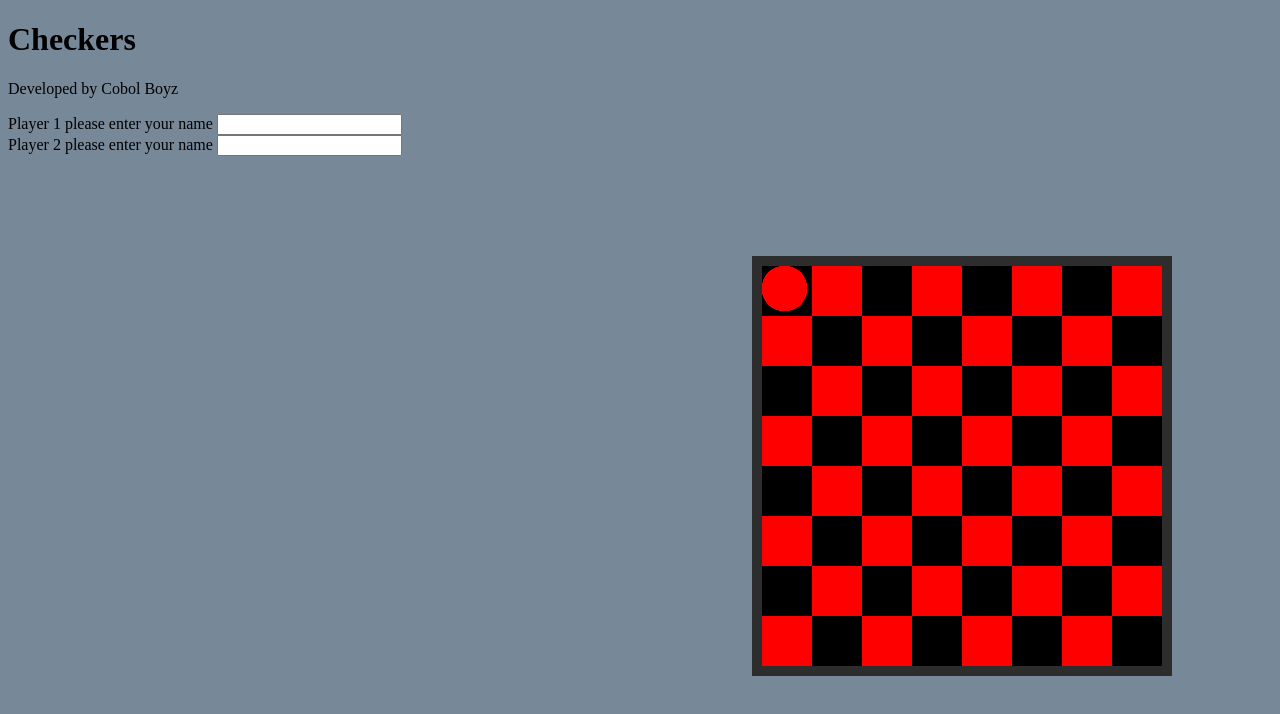
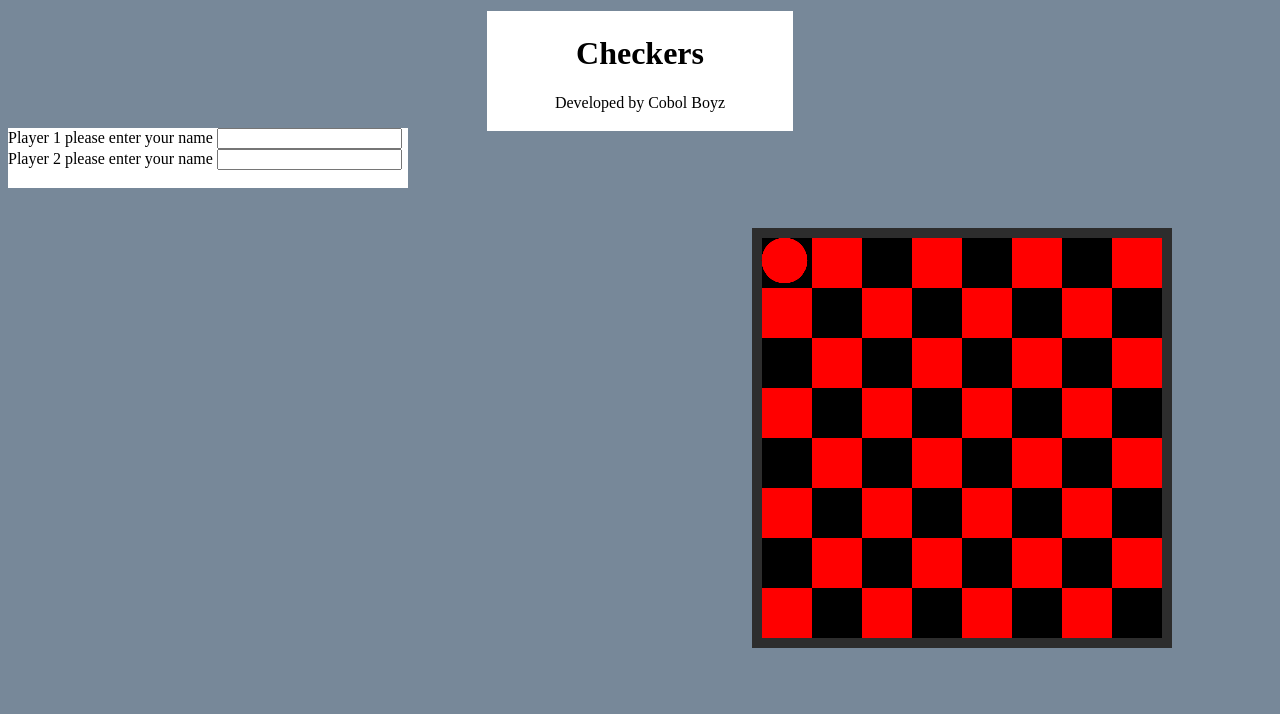
Before and after one commit to SELC2021/Checkers, a plain HTML site: page Client/Checkers.html in a window 1280 px wide. Drawn offline with Linux system fonts and the light colour scheme.

Commit message:
new users

```diff
--- a/Client/screen.css
+++ b/Client/screen.css
@@ -9,7 +9,6 @@ body {
   border: 10px solid rgba(0,0,0,0.65);
   margin: 100px;
   float: right;
-  /*position: middle;*/
 }
 
 .square {
@@ -32,6 +31,7 @@ body {
   border-radius: 30px;
   position: absolute;
 }
+
 .red {
   background-color: red;
 }
@@ -39,3 +39,24 @@ body {
 .black {
   background-color: black;
 }
+.name {
+  border: 3px solid white;
+  position: relative;
+  top: 3px;
+  width: 300px;
+  margin: 0 auto;
+  background-color: white;
+}
+h1 {
+  text-align: center;
+}
+.name p {
+  text-align: center;
+}
+.users {
+  border: 3px;
+  width: 400px;
+  height: 60px;
+  background-color: white;
+  float: left;
+}
```
